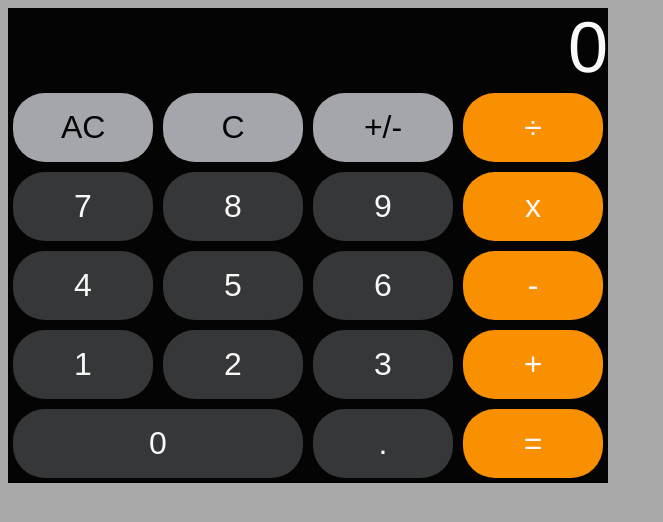
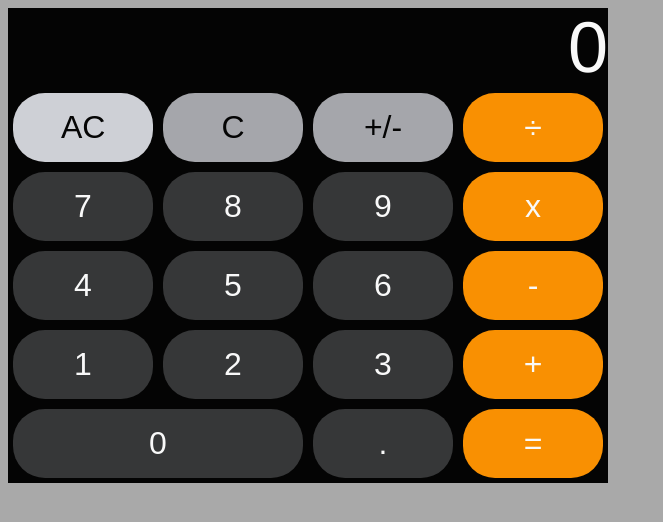
Before and after one commit to domluther/odin-calculator, a plain HTML site: page index.html in a window 1280 px wide. In both pictures the pointer is over the button "AC". Shown: the whole page, without its empty margins (0-663 px from the left). Drawn offline with Linux system fonts and the light colour scheme.

Commit message:
hover on buttons

```diff
--- a/script.js
+++ b/script.js
@@ -121,6 +121,7 @@ buttonsContainer.addEventListener("click", (e) => {
   const dataset = btn.dataset;
 
   if (dataset.function === "num") {
+    console.log(btn.style);
     handleDigit(btn.textContent);
     return;
   }
--- a/styles.css
+++ b/styles.css
@@ -64,3 +64,7 @@ body {
 .button.number.double {
   flex-grow: 2;
 }
+
+.button:hover {
+  filter: brightness(1.25);
+}
```
Also changed, not shown: 1 other file.
